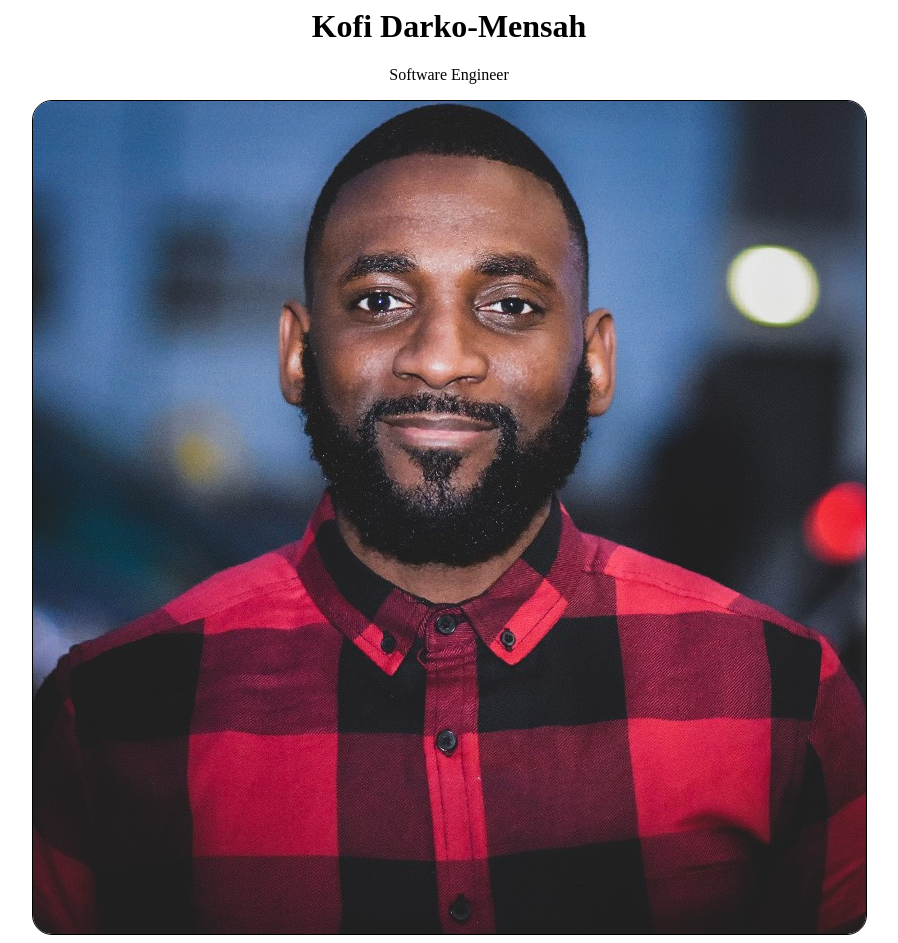
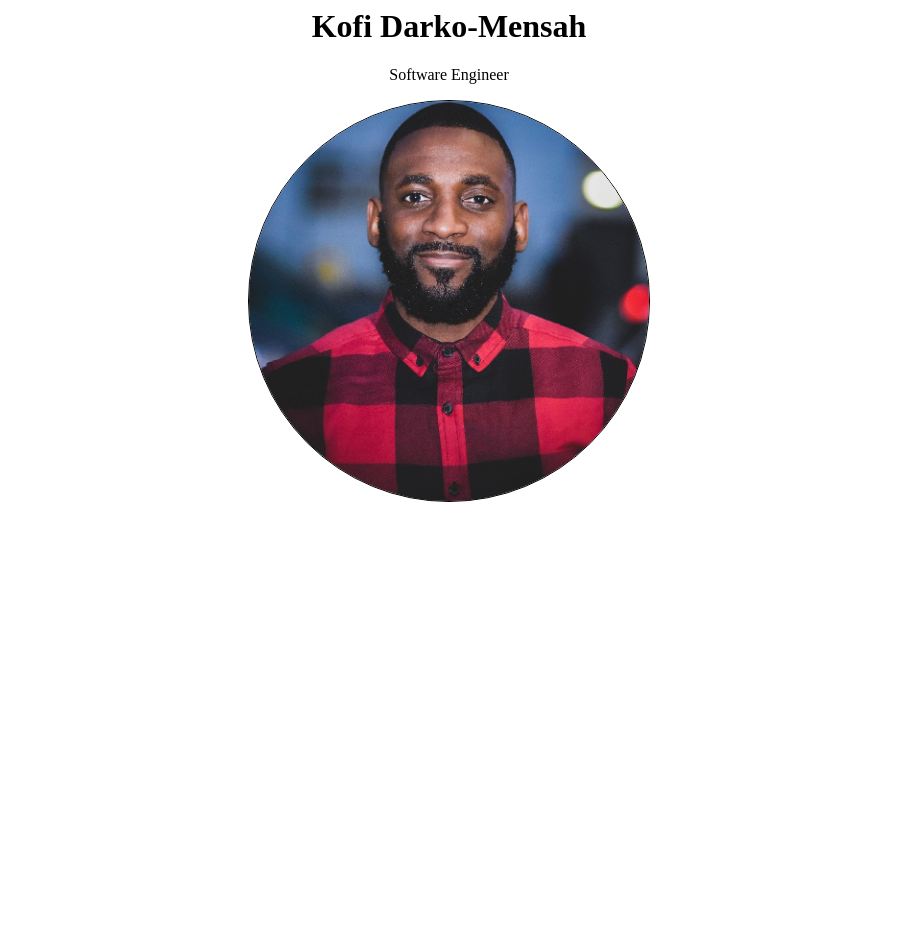
Before and after one commit to keldarko/keldarko.github.io, a plain HTML site: page index.html in a window 1280 px wide. Shown: the whole page, without its empty margins (191-1089 px from the left). After the commit the page ends 800 px from the top, so only its background shows below. Drawn offline with Linux system fonts and the light colour scheme.

Commit message:
Update styles.css

```diff
--- a/styles.css
+++ b/styles.css
@@ -1,7 +1,9 @@
 header {
  text-align:center;
 }
+
 .img-intro {
-border:1px solid black;
-border-radius:20px;
+  border: 1px solid black;
+  border-radius: 50em;
+  width: 25em;
 }
```
